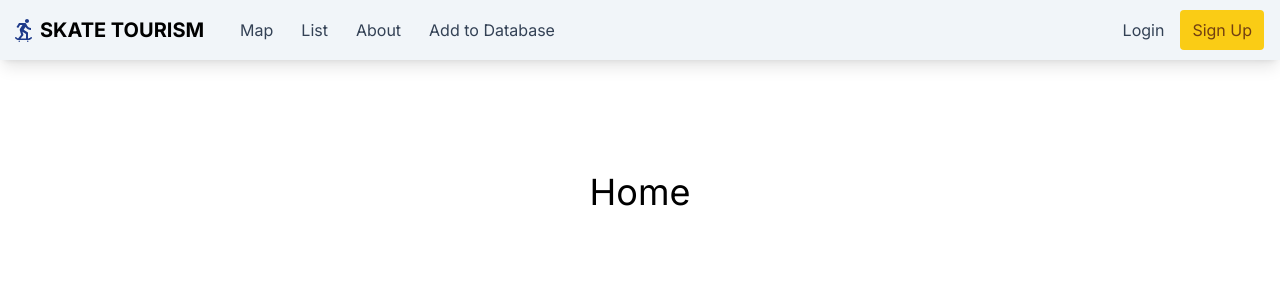
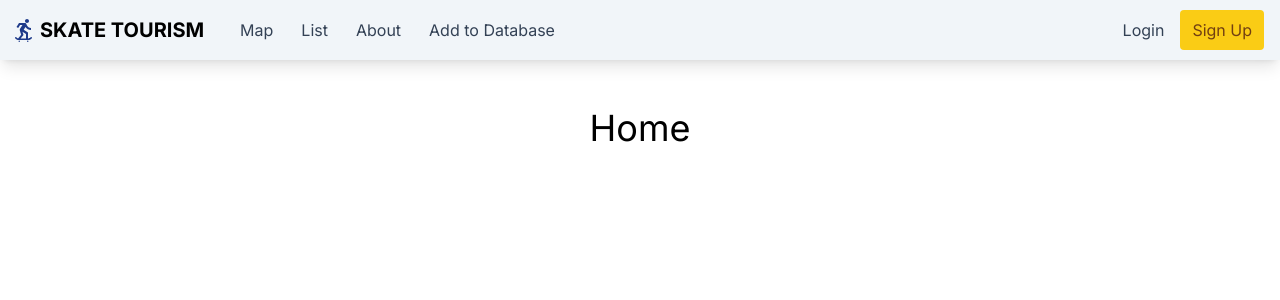
Before and after one commit to zwehr/spots-map-v3, a Next.js app: page / in a window 1280 px wide. Shown: the top 300 px of the page. Built offline with nearby package versions, Linux system fonts and the light colour scheme.

Commit message:
adjust heading margins to account for nav bar no longer being fixed positioning

```diff
--- a/src/app/globals.css
+++ b/src/app/globals.css
@@ -8,11 +8,11 @@ body {
 }
 
 h1 {
-  @apply text-4xl text-center pt-28;
+  @apply text-4xl text-center mt-12 mb-8;
 }
 
 h2 {
-  @apply text-3xl text-center m-2;
+  @apply text-3xl text-center m-3;
 }
 
 .link {
```
